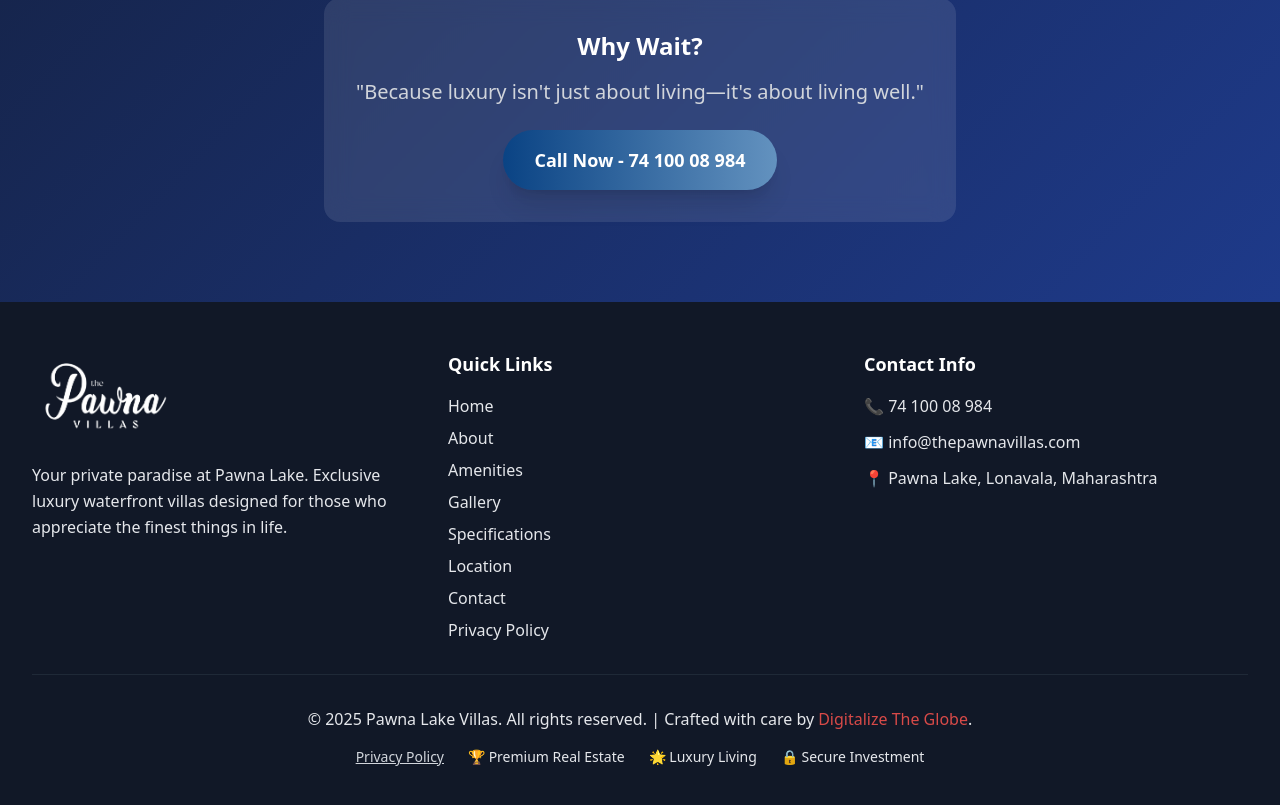
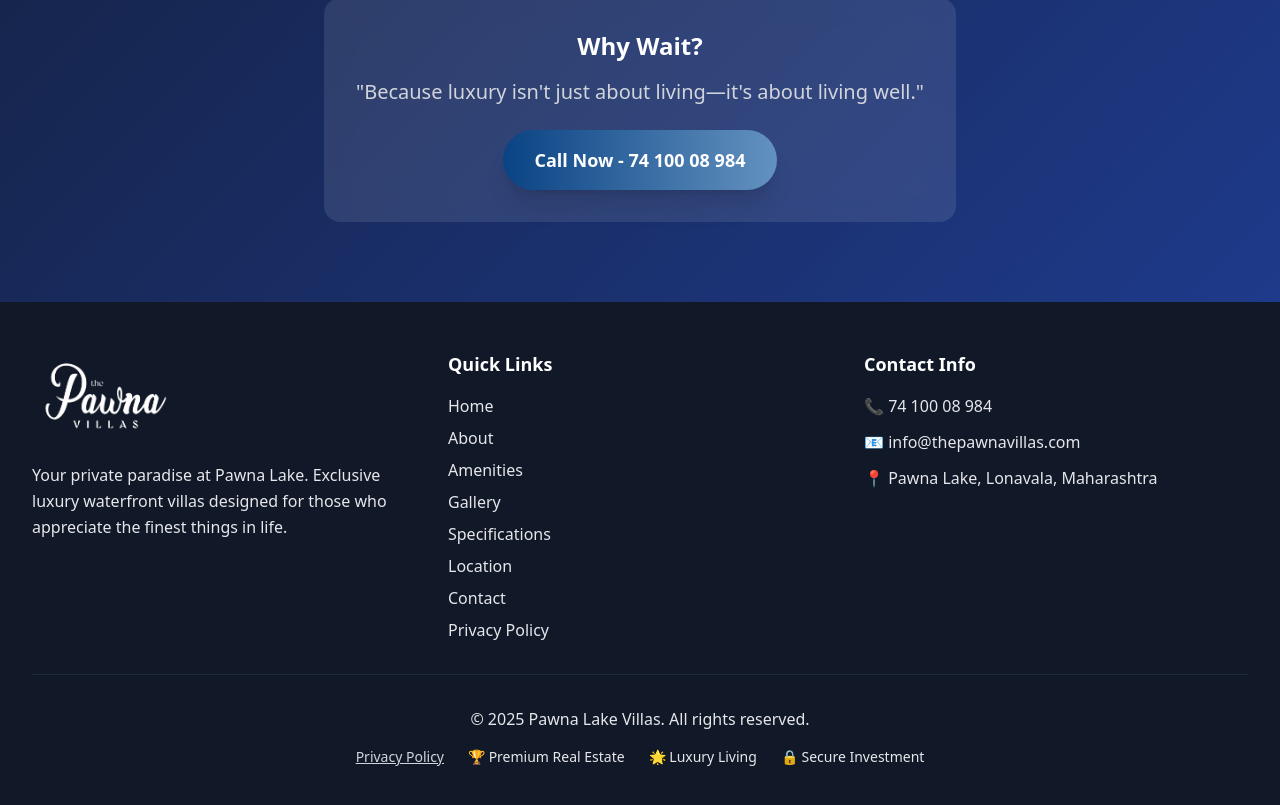
Before and after one commit to Digitalizetheglobe/pawnars_lp, a React (Vite) app: page / in a window 1280 px wide. Shown: the part 6748-7553 px from the top of the page. Built offline with nearby package versions, Linux system fonts and the light colour scheme.

Commit message:
dtg remove

```diff
--- a/src/components/home.jsx
+++ b/src/components/home.jsx
@@ -1455,15 +1455,8 @@ const specifications1 = [
             </div>
 
             <div className="border-t border-gray-800 pt-8 mt-8 text-center text-gray-200">
-          <p>&copy; 2025 Pawna Lake Villas. All rights reserved.  | Crafted with care by
-                    <a
-                        href="https://digitalizetheglobe.com/"
-                        className="text-[#d84a48] hover:text-white transition ml-1"
-                        target="_blank"
-                        rel="noopener noreferrer"
-                    >
-                        Digitalize The Globe
-                    </a>.</p>
+          <p>&copy; 2025 Pawna Lake Villas. All rights reserved.
+                   </p>
           <div className="mt-4 flex justify-center items-center space-x-4 flex-wrap gap-2">
             <Link
               to="https://risingspaces.in/privacy-policy"
```
